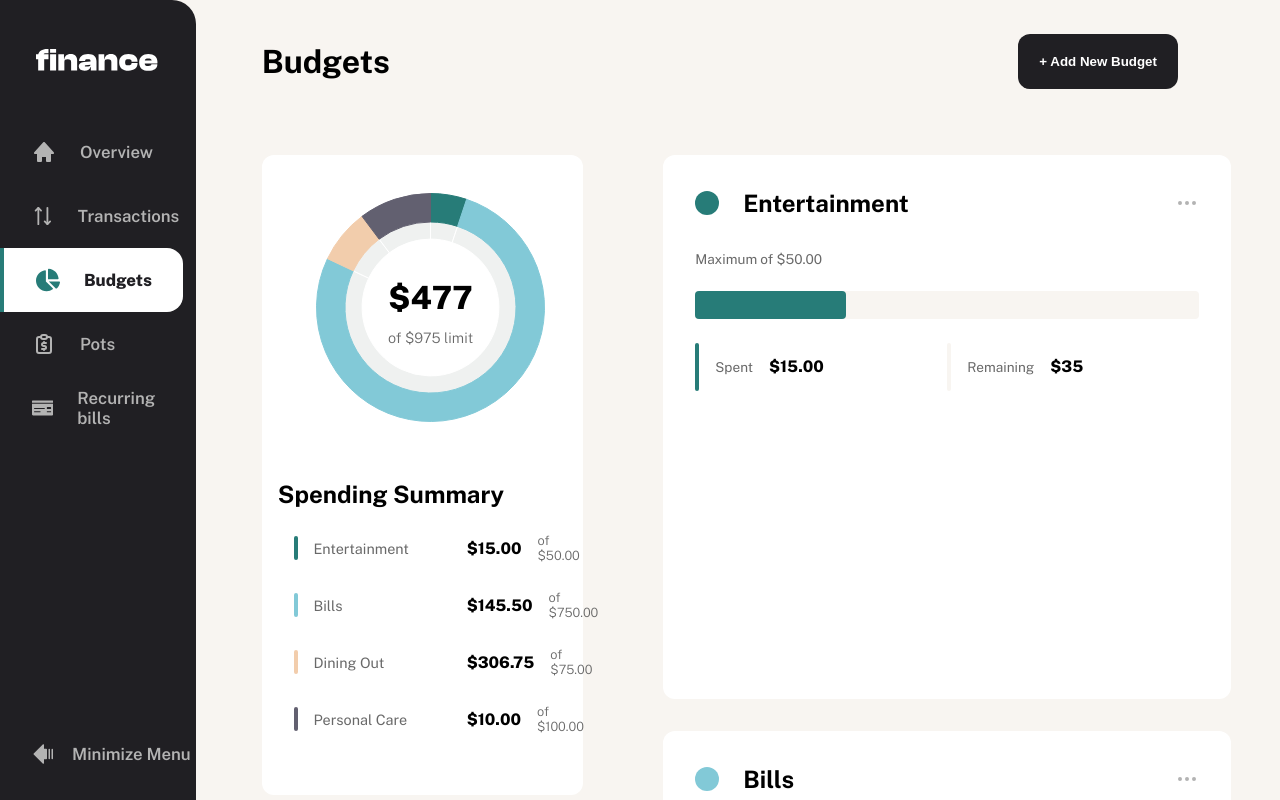
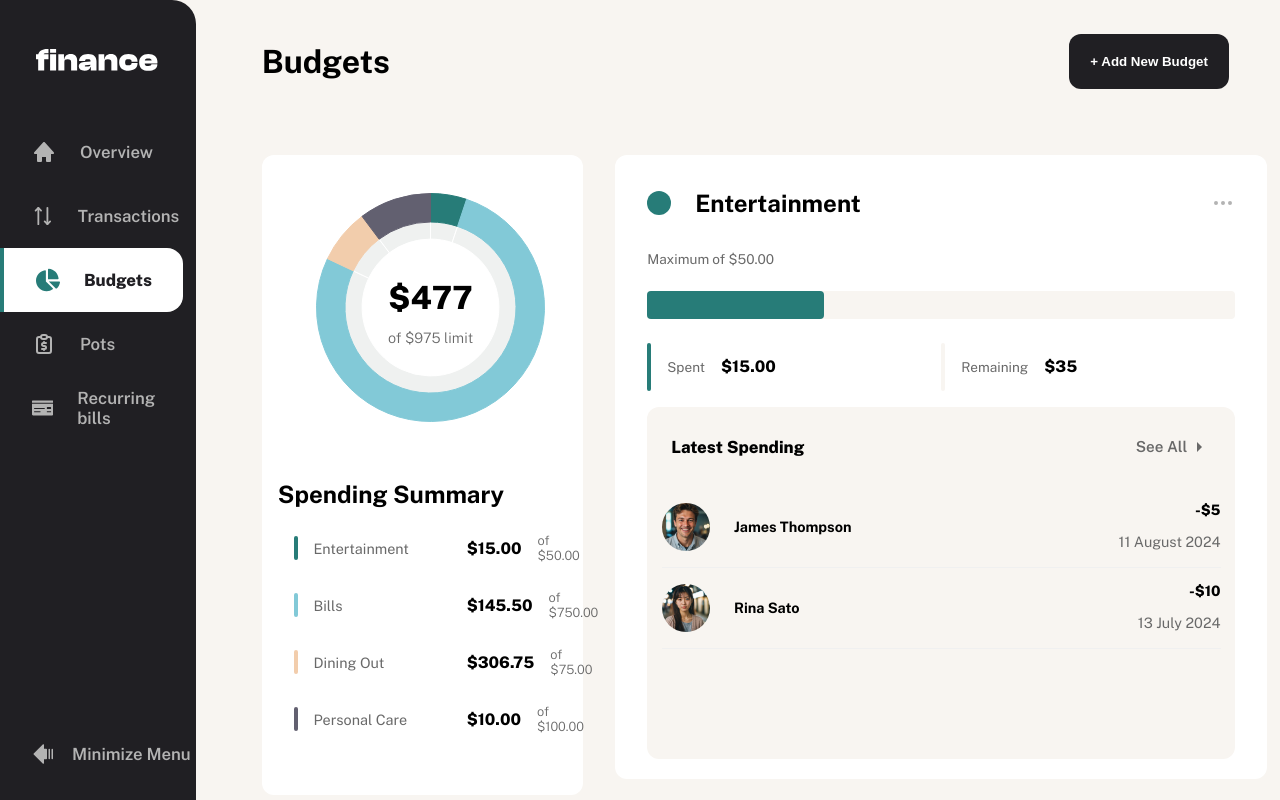
Before and after one commit to JurgenMik/FinanceApp, a React (Create React App) app: page /budgets in a window 1280 px wide. Built offline with nearby package versions, Linux system fonts and the light colour scheme.

Commit message:
FS-added-display-recent-budget-category-related-transactions-component

```diff
--- a/src/interfaces/index.ts
+++ b/src/interfaces/index.ts
@@ -125,3 +125,8 @@ export interface ProgressBarProps {
     progress: number;
     max: number;
 };
+
+export interface LatestSpendingProps {
+    transactions: Transaction[];
+    category: string;
+};
--- a/src/pages/budgets/Budgets.scss
+++ b/src/pages/budgets/Budgets.scss
@@ -8,7 +8,7 @@
     box-sizing: border-box;
 
     .sub-container-bud-heading {
-        width: 90%;
+        width: 95%;
         display: flex;
         justify-content: space-between;
         align-items: center;
@@ -35,8 +35,8 @@
         height: 100%;
         margin-top: 2rem;
         display: grid;
-        grid-template-columns: 30% 60%;
-        gap: 6rem;
+        grid-template-columns: 30% 70%;
+        gap: 3rem;
 
         .spending-summary {
             width: 100%;
--- a/src/pages/budgets/components/BudgetDetails/BudgetDetails.scss
+++ b/src/pages/budgets/components/BudgetDetails/BudgetDetails.scss
@@ -2,7 +2,7 @@
 
 .main-container-budget-details {
     width: 82.5%;
-    height: 30rem;
+    height: 35rem;
     margin-bottom: 2rem;
     background-color: $White;
     border-radius: 0.75rem;
--- a/src/pages/budgets/components/BudgetDetails/BudgetDetails.tsx
+++ b/src/pages/budgets/components/BudgetDetails/BudgetDetails.tsx
@@ -5,6 +5,7 @@ import { HiOutlineDotsHorizontal } from '../../../../assets/index';
 import { useSelector } from 'react-redux';
 import { handleSpendingByCategory} from '../../../../utils/index';
 import ProgressBar from '../../../../components/ProgressBar/ProgressBar';
+import LatestSpending from '../LatestSpending/LatestSpending';
 
 function BudgetDetails({resources}: Allocations) {
 
@@ -58,7 +59,10 @@ function BudgetDetails({resources}: Allocations) {
                   }
                 </div>
               </div>
-
+              <LatestSpending
+                transactions={transactions.transactions}
+                category={budget.category}
+              />
             </div>
           </div>
         )
--- /dev/null
+++ b/src/pages/budgets/components/LatestSpending/LatestSpending.scss
@@ -0,0 +1,86 @@
+@import '../../../../variables/variables.scss';
+
+.main-container-latest-spending {
+    width: 100%;
+    height: 22rem;
+    background-color: $LightBeige;
+    border-radius: 0.75rem;
+    margin-top: 1rem;
+
+    .sub-container-latest-spending-heading {
+        width: 100%;
+        height: 5rem;
+        display: flex;
+        justify-content: space-between;
+        align-items: center;
+
+        h2 {
+            font-size: 1.05rem;
+            font-weight: 800;
+            margin-left: 1.5rem;
+        }
+
+        #link {
+            display: flex;
+            align-items: center;
+            gap: -2rem;
+            margin-right: 1.5rem;
+            color: $MedGrey;
+            text-decoration: none;
+            font-size: 0.95rem;
+
+            #arrow-right {
+                font-size: 1.5rem;
+            }
+
+            &:hover {
+                color: $DarkGrey;
+                cursor: pointer;
+            }
+        }
+    }
+
+    .sub-container-spending {
+        width: 95%;
+        height: 5rem;
+        border-bottom: 1px solid $DimGrey;
+        margin: 0 auto;
+        display: flex;
+        align-items: center;
+
+        .spending-source, .spending-info {
+            width: 80%;
+            height: 100%;
+            display: flex;
+            align-items: center;
+            gap: 1.5rem;
+
+            img {
+                width: 3rem;
+                height: 3rem;
+                border-radius: 50%;
+            }
+
+            h2 {
+                font-size: 0.90rem;
+            }
+        }
+
+        .spending-info {
+            width: 20%;
+            display: unset;
+            align-items: flex-end;
+            text-align: right;
+
+            p {
+                font-weight: 800;
+                font-size: 0.90rem;
+            }
+
+            #trans-date {
+                color: $MedGrey;
+                font-weight: 400;
+            }
+        }
+    }
+}
--- /dev/null
+++ b/src/pages/budgets/components/LatestSpending/LatestSpending.tsx
@@ -0,0 +1,68 @@
+import React, { useEffect, useState } from 'react';
+import './LatestSpending.scss';
+import { MdArrowRight } from '../../../../assets/index';
+import { Link } from 'react-router-dom';
+import type { LatestSpendingProps, Transaction } from '../../../../interfaces';
+import { handleFormatDate } from '../../../../utils';
+
+function LatestSpending({transactions, category}: LatestSpendingProps) {
+
+  const [latest, setLatest] = useState<Transaction[]>([]);
+
+  useEffect(() => {
+    handleGetLatestTranByCat();
+  }, [transactions]);
+
+  const handleGetLatestTranByCat = () => {
+    const targetMonth = 7;
+    const startDate   = new Date(2024, targetMonth - 1, 2);
+    const endDate     = new Date(2024, targetMonth, 31);
+
+    const recentSpendings = transactions.filter((transaction) => {
+      const transactionDate = new Date(transaction.date);
+
+      return transactionDate >= startDate      &&
+             transactionDate <= endDate        &&
+             transaction.category === category &&
+             !transaction.recurring;
+      });
+
+    setLatest(recentSpendings.slice(0, 3));
+  }
+
+  return (
+    <div className="main-container-latest-spending">
+      <div className="sub-container-latest-spending-heading">
+        <h2>Latest Spending</h2>
+        <Link to="/transactions" id="link">
+          <p>See All</p>
+          <MdArrowRight id="arrow-right" />
+        </Link>
+      </div>
+      {latest.map((spending) => {
+        return (
+          <div
+            className="sub-container-spending"
+            key={spending.category + spending.amount}
+          >
+            <div className="spending-source">
+              <img
+                src={spending.avatar}
+                alt="avatar"
+                />
+              <h2>{spending.name}</h2>
+            </div>
+            <div className="spending-info">
+              <p>{`-$${Math.abs(spending.amount)}`}</p>
+              <p id="trans-date">
+                {handleFormatDate(spending.date)}
+              </p>
+            </div>
+          </div>
+        )
+      })}
+    </div>
+  );
+}
+
+export default LatestSpending;
```
Also changed, not shown: src/utils/index.ts (+4 -4 lines). Lines whose indentation alone changed are shown as unchanged.
